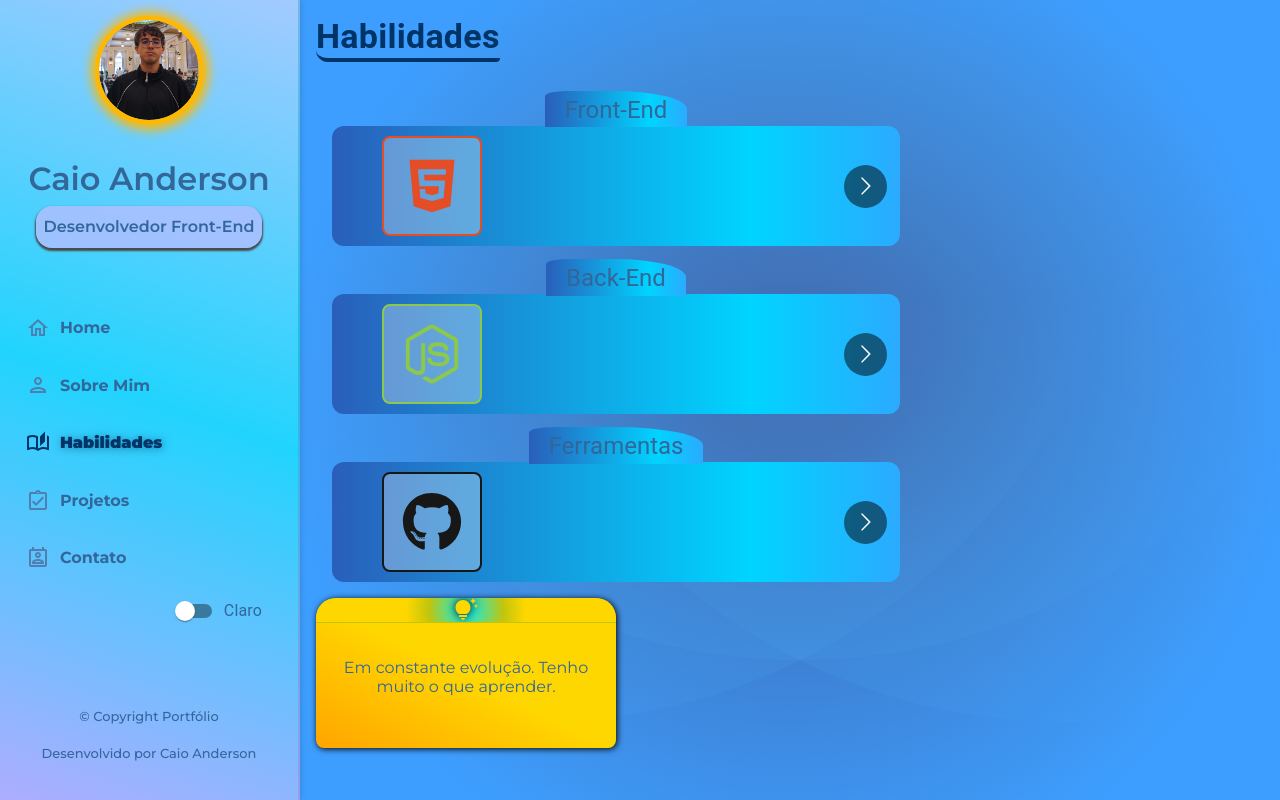
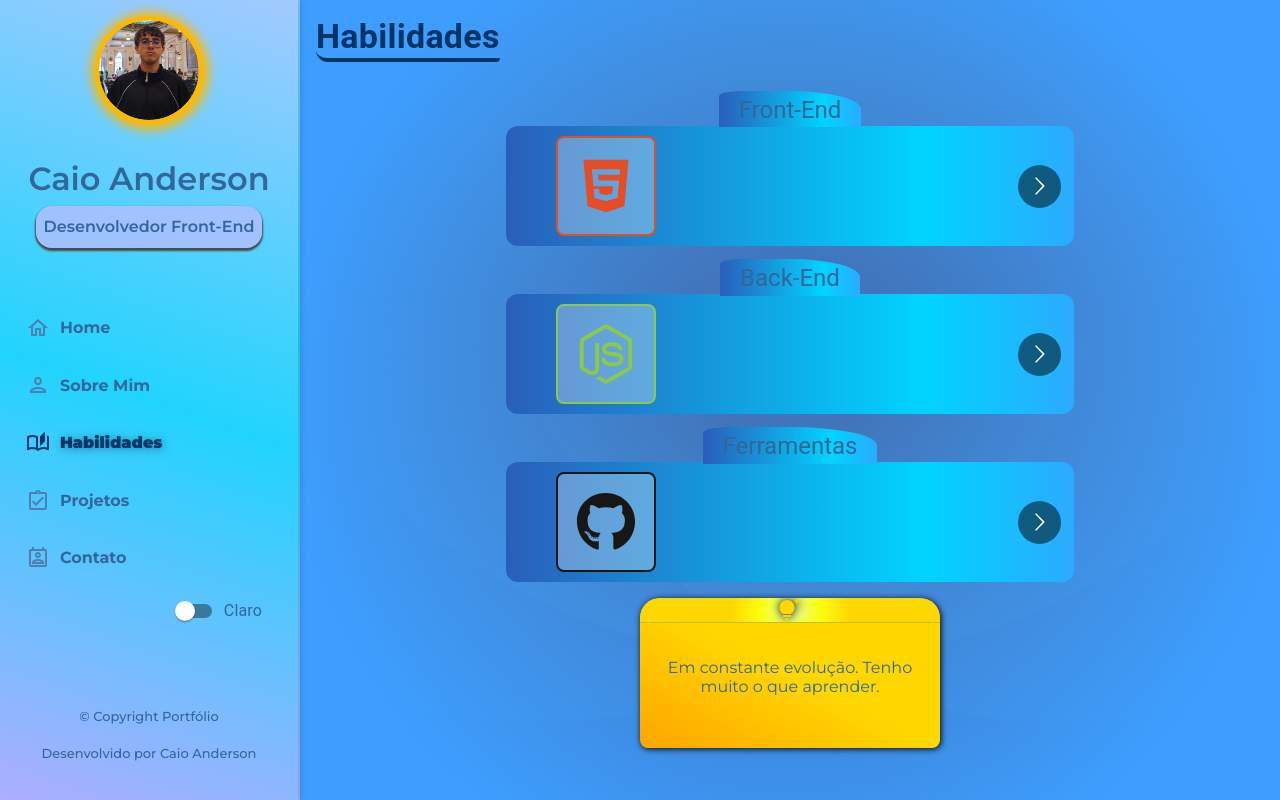
Before and after one commit to CaiooAnderson/CSS-training, a React (Create React App) app in the folder meu-portfolio/: page / in a window 1280 px wide. Both pictures are taken after a click on the button "Habilidades". Built offline with nearby package versions, Linux system fonts and the light colour scheme; the HTML template or start-up script is replaced by a standard one; a web font is replaced by a local one.

Commit message:
Em Andamento

```diff
--- a/meu-portfolio/src/components/Home.jsx
+++ b/meu-portfolio/src/components/Home.jsx
@@ -1,9 +1,10 @@
 import React from 'react';
 import { Fade, Box, Typography, Button, Zoom } from '@mui/material';
+import OpenInNewOutlinedIcon from '@mui/icons-material/OpenInNewOutlined';
 
 const Home = () => {
   return (
-    <Fade in={true} timeout={1000}>
+    <Fade in={true} timeout={2000}>
       <Box
         className='home'
         sx={{
@@ -15,8 +16,7 @@ const Home = () => {
           justifyContent: 'center',
           height: '100vh',
           backgroundImage: 'linear-gradient(135deg, #b4bfff 0%, #21d4fd 100%)'
-        }}
-      >
+        }}>
         <Zoom in={true} timeout={1500}>
           <Typography className='home-title' variant="h2" sx={{ fontWeight: 'bold' }}>
             Bem-vindo ao meu Portfólio!
@@ -24,13 +24,13 @@ const Home = () => {
         </Zoom>
         <Zoom in={true} timeout={2000}>
           <Typography className='home-subtitle' variant="h6" sx={{ mt: 2 }}>
-          Este é o meu laboratório, onde as ideias ganham vida.
+            Este é o meu laboratório, onde as ideias ganham vida.
           </Typography>
         </Zoom>
         <Zoom in={true} timeout={2500}>
           <Button variant="contained" sx={{ mt: 4, backgroundColor: '#000', color: '#fff' }}>
             Currículo
-
+            <OpenInNewOutlinedIcon />
           </Button>
         </Zoom>
       </Box>
--- a/meu-portfolio/src/components/SkillDetails.jsx
+++ b/meu-portfolio/src/components/SkillDetails.jsx
@@ -8,7 +8,7 @@ const SkillDetails = ({ icon: Icon, label, color, bgColor, isSelected }) => {
           <Icon className={`skill-icon ${isSelected ? 'flutuando' : ''}`} style={{ color: color, fontSize: '24px' }} />
         </Box>
         <Slide direction="up" in={isSelected} mountOnEnter unmountOnExit>
-        <Typography variant="subtitle1" sx={{ mb: 0, mt: 1 }}>{label}</Typography>
+          <Typography variant="subtitle1" sx={{ mb: 0, mt: 1 }}>{label}</Typography>
         </Slide>
       </Box>
     );
--- a/meu-portfolio/src/components/Skills.jsx
+++ b/meu-portfolio/src/components/Skills.jsx
@@ -5,7 +5,7 @@ import Carousel from 'react-multi-carousel';
 import 'react-multi-carousel/lib/styles.css';
 import { FaHtml5, FaCss3Alt, FaJs, FaReact, FaNodeJs, FaWordpress, FaPython, FaBootstrap, FaDocker, FaGithub, FaFigma } from "react-icons/fa";
 import { SiTypescript, SiPostgresql, SiVisualstudiocode } from "react-icons/si";
-import { Box, Typography } from '@mui/material';
+import { Box, Typography, Fade } from '@mui/material';
 
 const Skills = () => {
 
@@ -79,10 +79,7 @@ const Skills = () => {
         };
       }, []);
 
-    const handleSkillClick = (skillName) => {
-        setClickedSkill(prevSkill => prevSkill === skillName ? null : skillName);
-
-    };
+    const handleSkillClick = (skillName) => { setClickedSkill(prevSkill => prevSkill === skillName ? null : skillName) };
 
     const handleMouseMove = (e) => {
         const { clientX, clientY, currentTarget } = e;
@@ -95,6 +92,7 @@ const Skills = () => {
     };
 
     return (
+        <Fade in={true} timeout={1000}>
         <Box className='skills' sx={{
                                     mt: 0,
                                     p: 2,
@@ -104,7 +102,14 @@ const Skills = () => {
                                     position: 'relative'
                                 }} onMouseMove={handleMouseMove}>
             <Box sx={{ width: '100%', display: 'flex', flexDirection: 'row', justifyContent: 'left' }}>
-            <Typography variant='h4' sx={{ textAlign: 'left', mb: 4, fontWeight: 'bold', borderBottom: '2px solid #000' }}>Habilidades</Typography>
+                <Typography variant='h4' sx={{
+                                            textAlign: 'left',
+                                            mb: 4,
+                                            fontWeight: 'bold',
+                                            borderBottom: '2px solid #000'
+                                        }}>
+                    Habilidades
+                </Typography>
             </Box>
                 <Box className='skills-carousels'>
                     <Box className='front-end-skills' sx={{ px: 2, textAlign: 'center' }}>
@@ -162,8 +167,11 @@ const Skills = () => {
                             </Box>
                     </Box>
                 </Box>
+            <Box className='skills-hint'>
                 <Hint tips={tips} />
             </Box>
+        </Box>
+        </Fade>
     );
 }
 
--- a/meu-portfolio/src/components/ThemeToggle.jsx
+++ b/meu-portfolio/src/components/ThemeToggle.jsx
@@ -1,8 +1,6 @@
 import React, { useState } from 'react';
 import FormControlLabel from '@mui/material/FormControlLabel';
 import Switch from '@mui/material/Switch';
-import DarkModeOutlinedIcon from '@mui/icons-material/DarkModeOutlined';
-import LightModeOutlinedIcon from '@mui/icons-material/LightModeOutlined';
 
 const ThemeToggle = () => {
   const [darkTheme, setDarkTheme] = useState(false);
--- a/meu-portfolio/src/styles.css
+++ b/meu-portfolio/src/styles.css
@@ -370,6 +370,13 @@ body.dark-mode .sidebar {
   border-color: var(--dark-text-color);
 }
 
+.dark-mode .skills h5,
+.dark-mode .skill-carousel-container {
+  background: linear-gradient(270deg, #420a4b, #231027, #51005d, #d7bdff);
+  background-size: 400% 400%;
+  animation: nebulosa 15s ease infinite;
+}
+
 .dark-mode .hint-container {
   background: var(--dark-sidebar-background);
 }
@@ -377,7 +384,7 @@ body.dark-mode .sidebar {
 .dark-mode .hint-icon {
   color: #ca3600;
   outline: 1px solid #4d0f80;
-  background: radial-gradient(circle, #d58484 0%, #3f1f54 30%, #2a0840 40%);
+  background: radial-gradient(circle, #d58484 0%, #3f1f54 20%, #2a0840 40%);
 }
 
 .dark-mode .hint-icon path {
@@ -595,6 +602,20 @@ body.dark-mode .sidebar {
   animation: rotate 1s ease-in-out forwards;
 }
 
+.skills-carousels {
+  display: flex;
+  flex-direction: column;
+  align-items: center;
+  justify-content: center;
+}
+
+.skills-hint {
+  display: flex;
+  flex-direction: column;
+  align-items: center;
+  justify-content: center;
+}
+
 .skill-carousel-container {
   overflow: hidden;
   background: rgba(255, 255, 255, 0.25);
@@ -674,17 +695,6 @@ body.dark-mode .sidebar {
   }
 }
 
-@keyframes drawBorder {
-  from {
-    stroke-dasharray: 1000;
-    stroke-dashoffset: 1000;
-  }
-  to {
-    stroke-dasharray: 1000;
-    stroke-dashoffset: 0;
-  }
-}
-
 /* HINT */
 
 .hint-container {
@@ -715,7 +725,7 @@ body.dark-mode .sidebar {
   outline: 1px solid #c2c50c;
   border-top-left-radius: 20px;
   border-top-right-radius: 20px;
-  background: radial-gradient(circle, #00f2fe 0%, #c2c50c 25%, #ffd700 40%);
+  background: radial-gradient(circle, #e4ffa4 0%, #fbff0e 20%, #ffd700 40%);
 }
 
 .hint-icon path {
```
Lines whose indentation alone changed are shown as unchanged.
